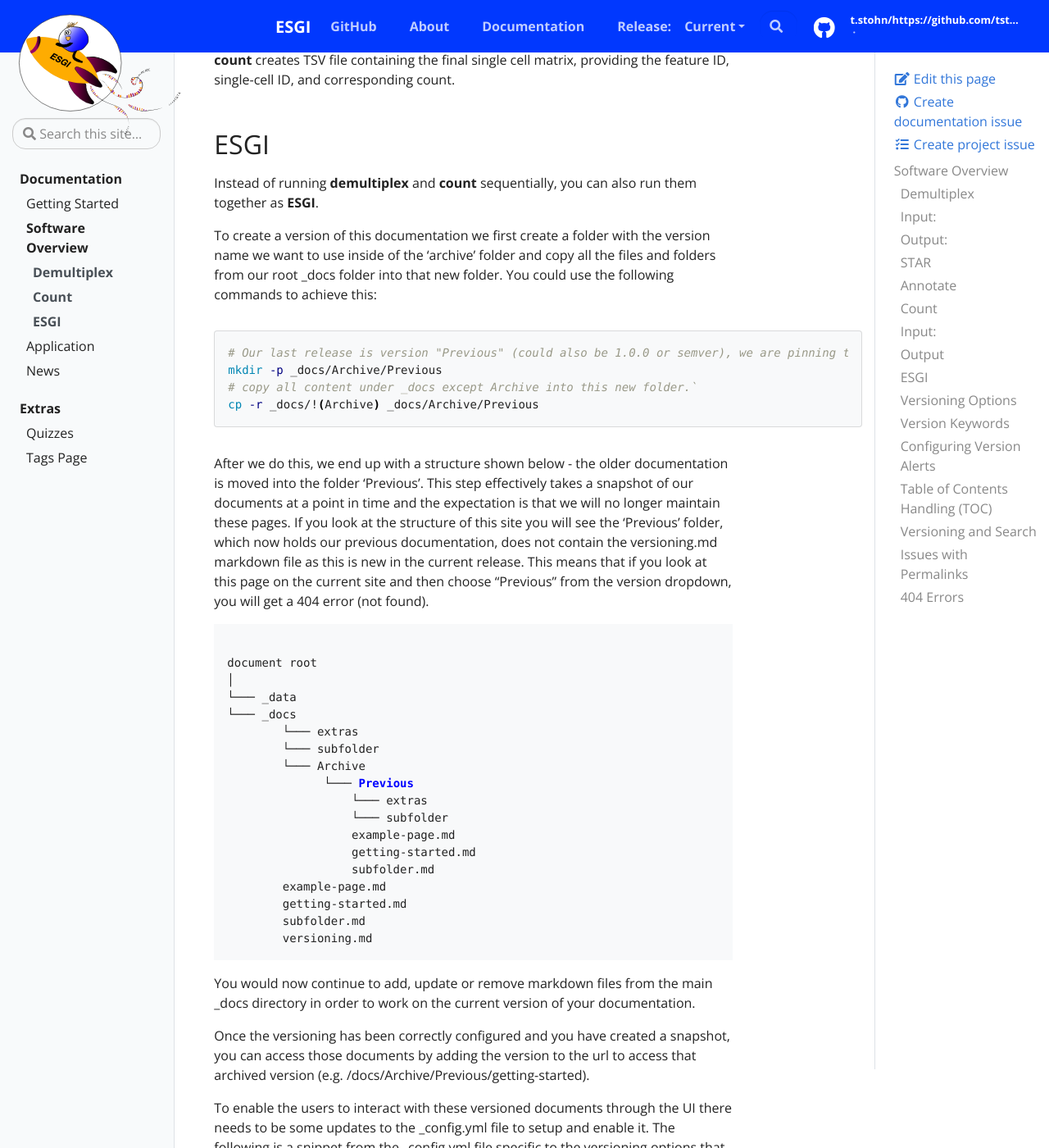
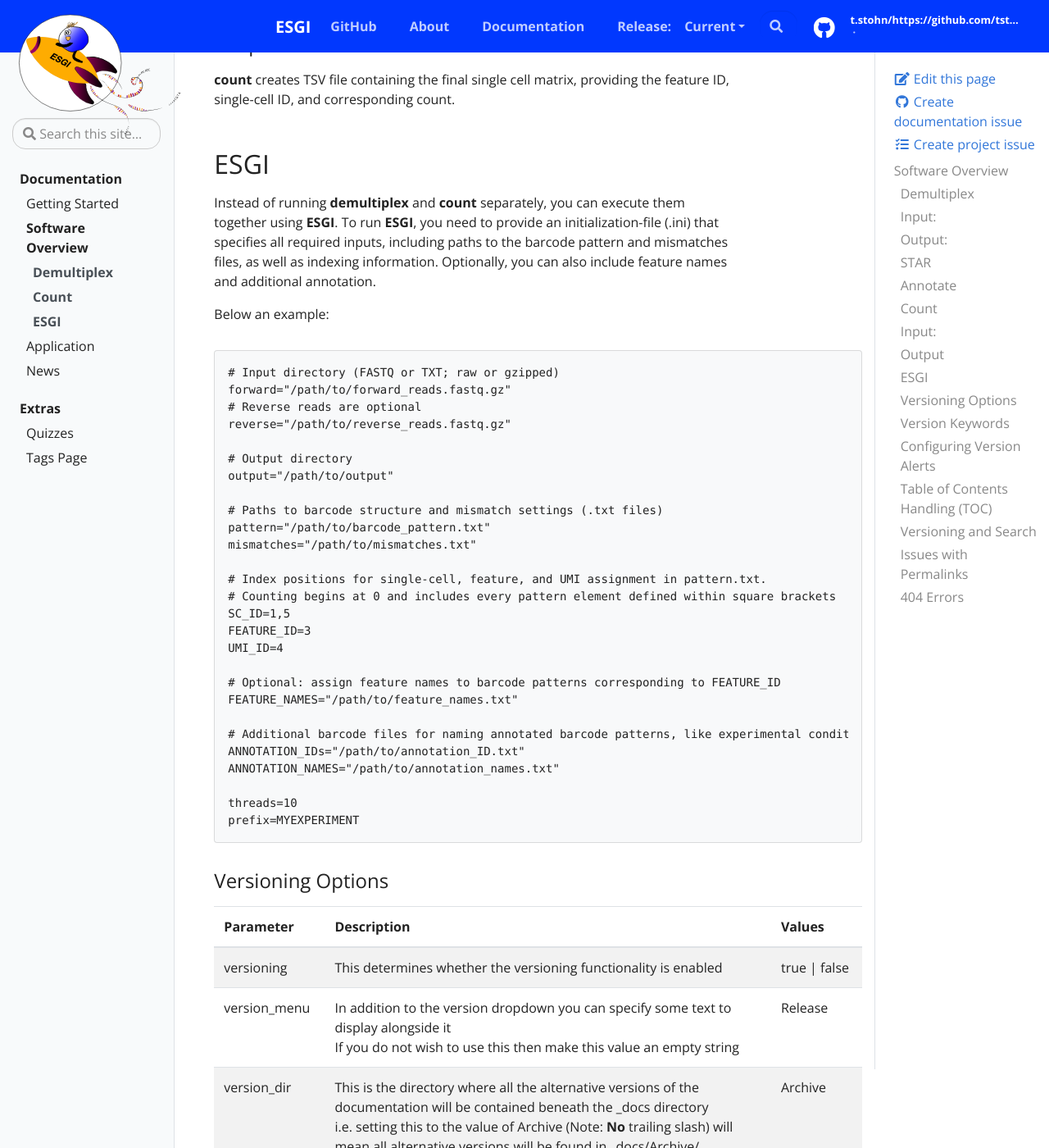
Before and after one commit to tstohn/ESGI.documentation, a Jekyll site: the page built from _docs/software-overview.md, in a window 1280 px wide and 1400 px high, scrolled down 2554 px. Shown: the whole window at 82% size. Built offline with Jekyll 4.4.1, drawn with Linux system fonts in a browser that asks for light colours; some of the changed text lies outside the part shown.

Commit message:
overview part for ESGI

````diff
--- a/_docs/software-overview.md
+++ b/_docs/software-overview.md
@@ -5,7 +5,7 @@ description: How to turn on and use versioning
 
 # Software Overview
 
-ESGI is a debarcoding tool for single-cell sequencing data consisting of two submodules: **demultiplex** and **count**. These submodules can be run separately or together as **ESGI** to generate a single-cell feature count matrix.
+**ESGI** is a debarcoding tool for single-cell sequencing data, consisting of two submodules: **demultiplex** and **count**. You can run these submodules separately or execute **ESGI** to run both steps and generate a single-cell feature count matrix. For more details, run **demultiplex**, **count**, or **ESGI** with the --help flag.
 
 ## Demultiplex
 Demultiplex assigns reads to their barcode-encoded cell and feature of origin. It supports a wide range of barcode designs within the same experiment, including insertions, deletions, substitutions, and barcodes of varying lengths or modality-specific patterns. If the barcode sequences contain DNA or RNA, **ESGI** calls the **STAR** aligner to map reads to a reference genome, and then uses **annotate** to add STAR-derived genomic-information to the output. For generic barcode sequences that encode cell and feature identifiers, you must specify the barcode structure. This structure consists of positional barcode patterns, including information on the number of mismatches allowed for per pattern.
@@ -60,70 +60,40 @@ To run **count**, you must provide the barcode-aligned reads, a TSV file generat
 
 
 ## ESGI
-Instead of running **demultiplex** and **count** sequentially, you can also run them together as **ESGI**.
+Instead of running **demultiplex** and **count** separately, you can execute them together using **ESGI**. To run **ESGI**, you need to provide an initialization-file (.ini) that specifies all required inputs, including paths to the barcode pattern and mismatches files, as well as indexing information. Optionally, you can also include feature names and additional annotation.
+
+Below an example:
+```
+# Input directory (FASTQ or TXT; raw or gzipped)
+forward="/path/to/forward_reads.fastq.gz"
+# Reverse reads are optional
+reverse="/path/to/reverse_reads.fastq.gz"
+
+# Output directory
+output="/path/to/output"
+
+# Paths to barcode structure and mismatch settings (.txt files)
+pattern="/path/to/barcode_pattern.txt"
+mismatches="/path/to/mismatches.txt"
+
+# Index positions for single-cell, feature, and UMI assignment in pattern.txt.
+# Counting begins at 0 and includes every pattern element defined within square brackets
+SC_ID=1,5
+FEATURE_ID=3
+UMI_ID=4
+
+# Optional: assign feature names to barcode patterns corresponding to FEATURE_ID
+FEATURE_NAMES="/path/to/feature_names.txt"
+
+# Additional barcode files for naming annotated barcode patterns, like experimental conditions
+ANNOTATION_IDs="/path/to/annotation_ID.txt"
+ANNOTATION_NAMES="/path/to/annotation_names.txt"
+
+threads=10
+prefix=MYEXPERIMENT
+```
 
 
-
-
-To create a version of this documentation we first create a folder with the version name we want to use inside of the 'archive' folder and copy all the files and folders from our root _docs folder into that new folder. You could use the following commands to achieve this:
-
-```shell
-# Our last release is version "Previous" (could also be 1.0.0 or semver), we are pinning the docs to this version`
-mkdir -p _docs/Archive/Previous
-# copy all content under _docs except Archive into this new folder.`
-cp -r _docs/!(Archive) _docs/Archive/Previous
-```
-
-After we do this, we end up with a structure shown below - the older documentation is moved into the folder 'Previous'. This step effectively takes a snapshot of our documents at a point in time and the expectation is that we will no longer maintain these pages. If you look at the structure of this site you will see the 'Previous' folder, which now holds our previous documentation, does not contain the versioning.md markdown file as this is new in the current release. This means that if you look at this page on the current site and then choose "Previous" from the version dropdown, you will get a 404 error (not found).
-
-<pre><code>
-document root
-│
-└─── _data
-└─── _docs
-        └─── extras
-        └─── subfolder
-        └─── Archive
-              └─── <span style="color:blue;"><b>Previous</b></span>
-                  └─── extras
-                  └─── subfolder
-                  example-page.md
-                  getting-started.md
-                  subfolder.md
-        example-page.md
-        getting-started.md
-        subfolder.md
-        versioning.md
-</code></pre>
-
-You would now continue to add, update or remove markdown files from the main _docs directory in order to work on the current version of your documentation.
-
-Once the versioning has been correctly configured and you have created a snapshot, you can access those documents by adding the version to the url to access that archived version (e.g. /docs/Archive/Previous/getting-started).
-
-To enable the users to interact with these versioned documents through the UI there needs to be some updates to the _config.yml file to setup and enable it. The following is a snippet from the _config.yml file specific to the versioning options that are available.
-
-```yml
-version_params:
-  version_menu: "Release"
-  version_dir: Archive
-  tocversion_dir: versions
-  versioning: true
-  latest: current
-  allow_search: true
-  search_versions:
-    - main
-    - current
-    - beta
-  versions:
-    - main
-    - current
-    - beta
-    - v3.1
-    - v3.0.1
-    - v3.0
-    - v2.4.5
-    - v2.4.4
-```
 
 ### Versioning Options
 
````
